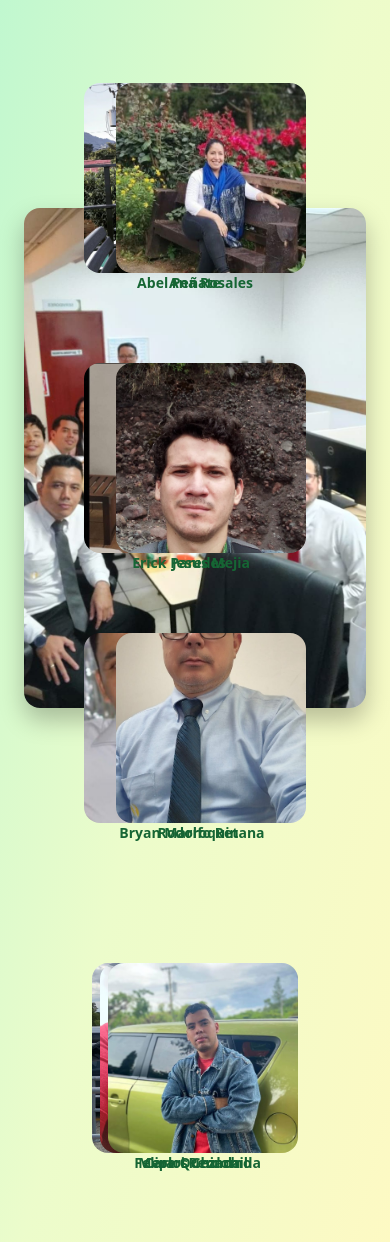
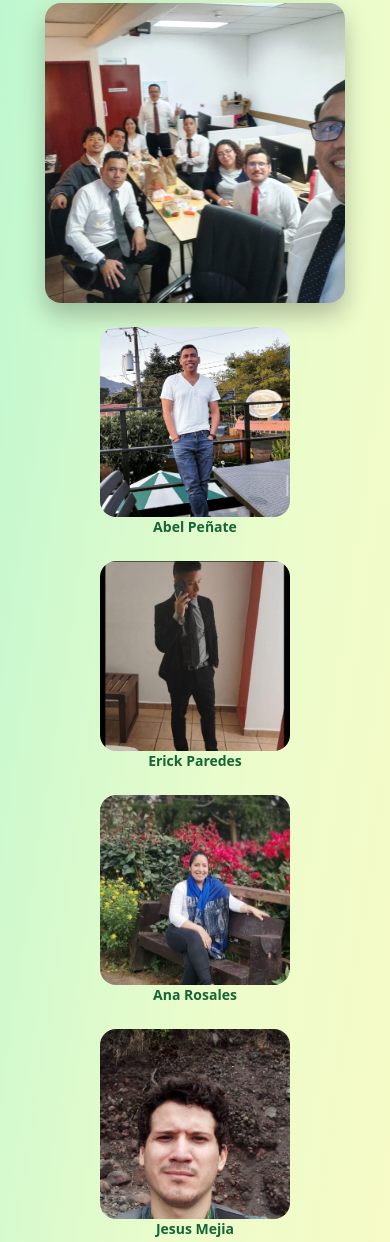
Before and after one commit to ErickParedez/informaticacoop, a plain HTML site: page index.html in a window 390 px wide. Shown: the part 165-1407 px from the top of the page. Drawn offline with nearby package versions, Linux system fonts and the light colour scheme.

Commit message:
Add files via upload

```diff
--- a/index.html
+++ b/index.html
@@ -66,7 +66,7 @@
 
     .center-image {
       position: absolute;
-      top: 35%; /* subido más */
+      top: 35%;
       left: 50%;
       transform: translate(-50%, -50%);
       width: 500px;
@@ -82,22 +82,45 @@
     }
 
     .extra-bottom-left {
-      bottom: 130px; /* subido más */
+      bottom: 130px;
       left: 20%;
     }
 
     .bottom-center {
-      bottom: 130px; /* subido más */
+      bottom: 130px;
       left: 50%;
       transform: translateX(-50%);
     }
 
     .extra-bottom-right {
-      bottom: 130px; /* subido más */
+      bottom: 130px;
       right: 20%;
     }
+
+    @media (max-width: 768px) {
+      .mindmap-container {
+        position: static;
+        height: auto;
+        display: flex;
+        flex-direction: column;
+        align-items: center;
+        gap: 24px;
+      }
+
+      .mindmap-item,
+      .center-image {
+        position: static !important;
+        transform: none !important;
+        width: 190px !important;
+        height: auto !important;
+      }
+
+      .center-image {
+        width: 300px !important;
+        height: 300px !important;
+      }
+    }
   </style>
-
 </head>
 
 <body
```
